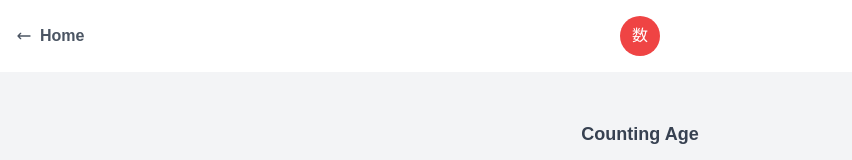
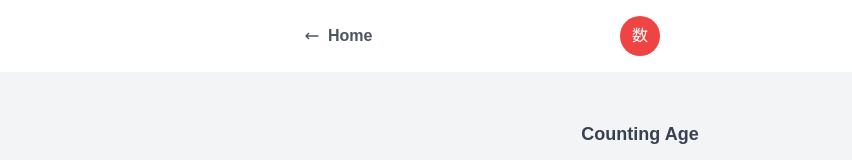
Before and after one commit to jossdoe/kazoeru, a Next.js app: page /age in a window 1280 px wide. Shown: the top 160 px of the page, without its empty margins (0-852 px from the left). Built offline with nearby package versions, Linux system fonts and the light colour scheme.

Commit message:
feat: keep home-link in user-view

```diff
--- a/components/layouts/LayoutDefault/LayoutDefault.tsx
+++ b/components/layouts/LayoutDefault/LayoutDefault.tsx
@@ -21,7 +21,8 @@ const LayoutDefault: React.FC<LayoutDefaultProps> = ({
           <title>{title}</title>
           <link rel="icon" href="/favicon.ico" />
         </Head>
-        <header className="flex bg-white p-4 text-center">
+        <header className="bg-white p-4">
+          <div className="flex max-w-2xl mx-auto text-center">
             <div className="flex-1 flex justify-start items-center">
               {hasBackToIndex && (
                 <Link href="/">
@@ -42,6 +43,7 @@ const LayoutDefault: React.FC<LayoutDefaultProps> = ({
               </Link>
             </div>
             <div className="flex-1"> </div>
+          </div>
         </header>
         <main className="py-12 px-4 max-w-md mx-auto">{children}</main>
         <footer className="text-center">
```
Lines whose indentation alone changed are shown as unchanged.
